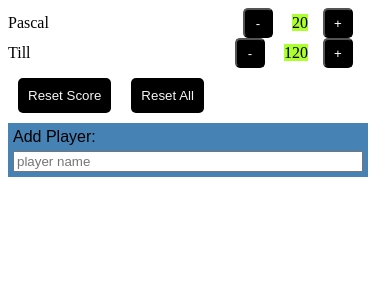
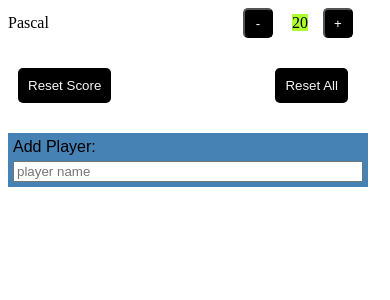
Before and after one commit to pascalweber85/scorekeeper, a React (Create React App) app: page / in a window 390 px wide. Shown: the top 300 px of the page. Built offline with nearby package versions, Linux system fonts and the light colour scheme.

Commit message:
make it good for smartphone

```diff
--- /dev/null
+++ b/src/App.css
@@ -0,0 +1,7 @@
+.Buttons {
+  display: flex;
+  justify-content: space-between;
+  width: 350px;
+  margin-top: 20px;
+  margin-bottom: 20px;
+}
--- a/src/App.js
+++ b/src/App.js
@@ -2,12 +2,10 @@ import Button from './Button'
 import Player from './Player'
 import PlayerForm from './PlayerForm'
 import { useState } from 'react'
+import './App.css'
 
 export default function App() {
-  const [players, setPlayers] = useState([
-    { name: 'Pascal', score: 20 },
-    { name: 'Till', score: 120 },
-  ])
+  const [players, setPlayers] = useState([{ name: 'Pascal', score: 20 }])
 
   return (
     <div className="App">
@@ -20,7 +18,7 @@ export default function App() {
           score={player.score}
         />
       ))}
-      <div>
+      <div className="Buttons">
         <Button onClick={resetScores}>Reset Score</Button>
         <Button onClick={resetAll}>Reset All</Button>
       </div>
```
